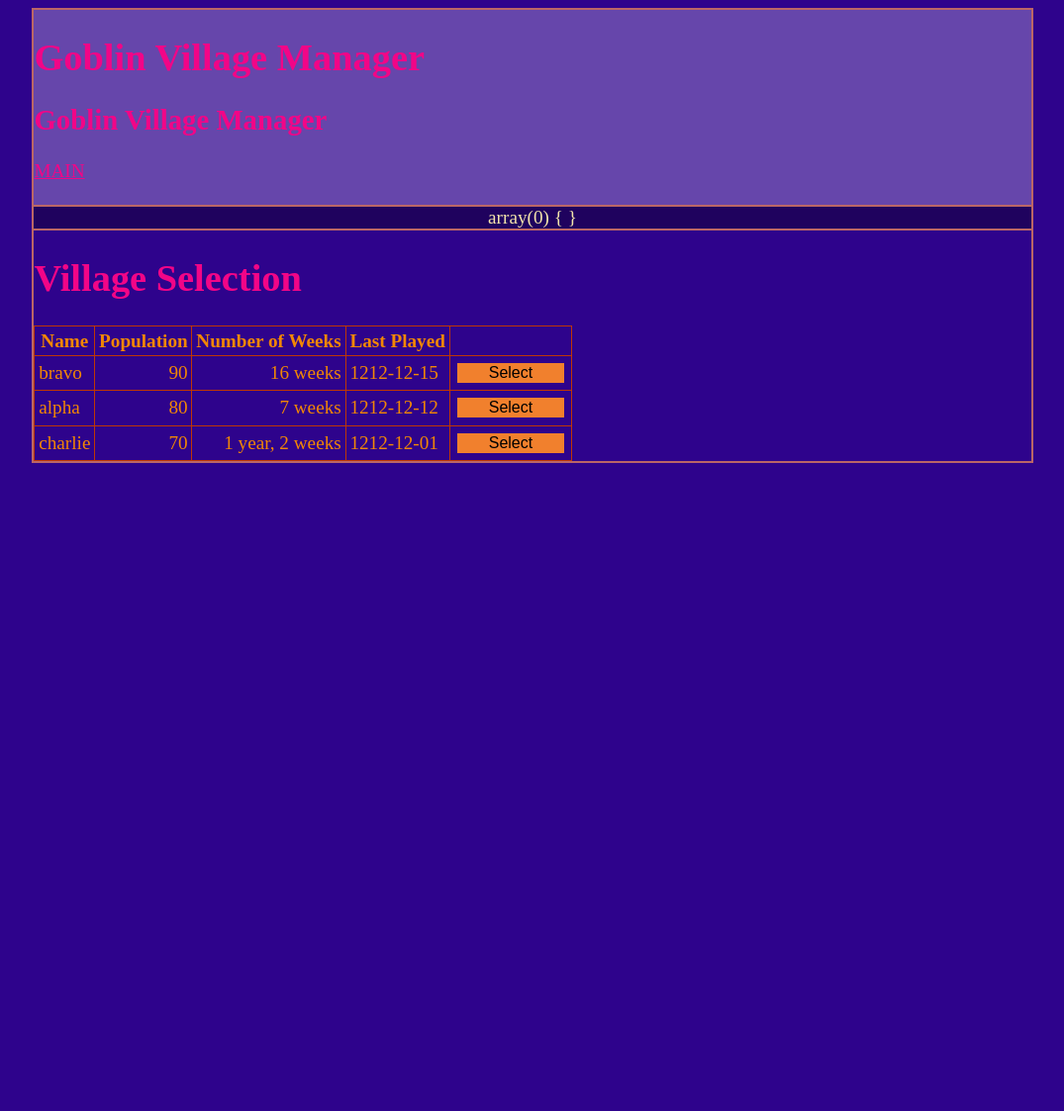
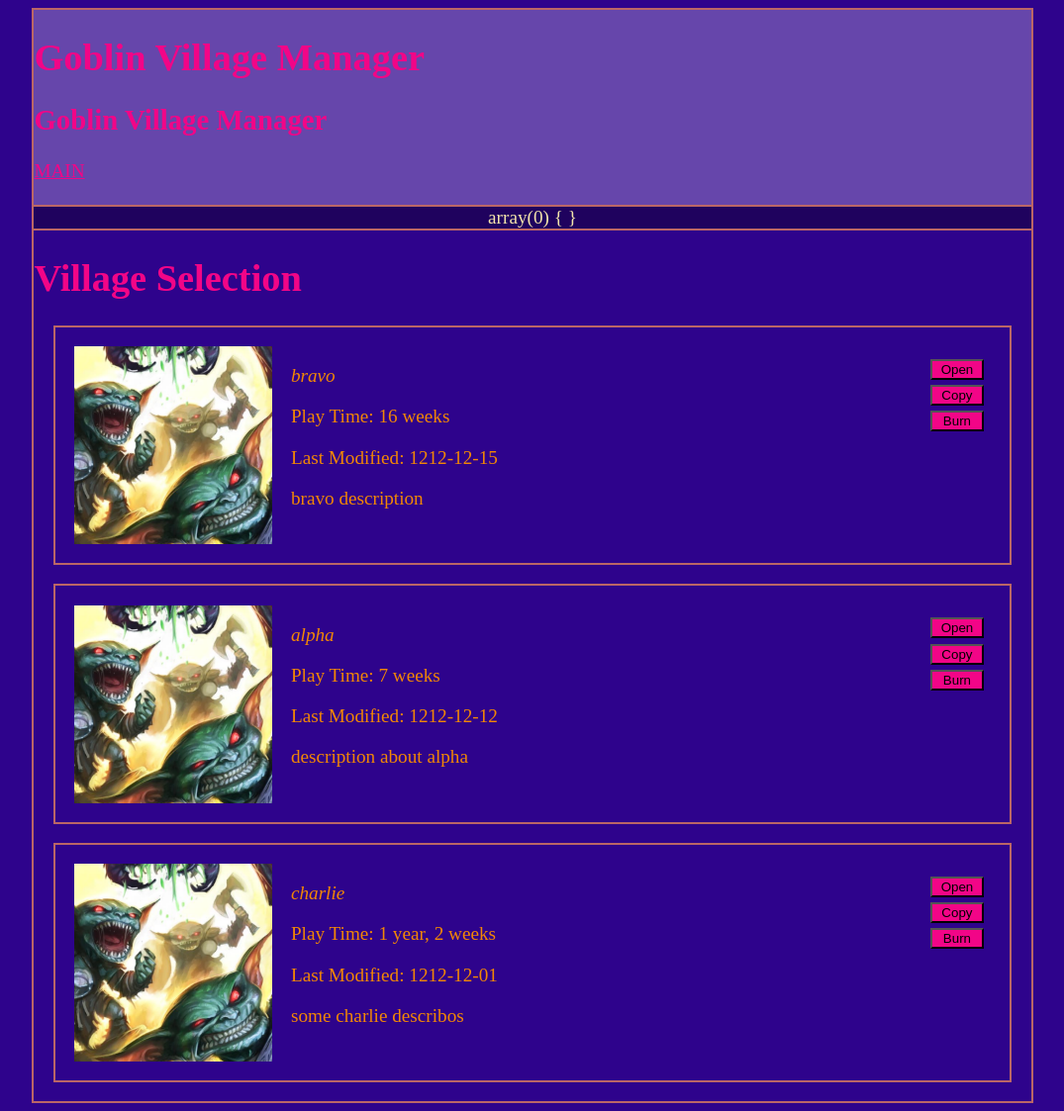
Before and after one commit to bg2slc/goblin_village, a PHP site: page / in a window 1280 px wide. Shown: the whole page at 99% size, without its empty margins (102-1177 px from the left). Before the commit the page ends 468 px from the top, so only its background shows below. Run offline with PHP 8.4, Linux system fonts and the light colour scheme; data comes from the database, SQL or seed files in the repository.

Commit message:
improving villageSelection form, still deciding on the mysql query format

```diff
--- a/index.php
+++ b/index.php
@@ -20,15 +20,15 @@ function writeSelectVillageDropButton($vName, $vId) {
                 <div class=\"dropdown-content\">
                 <input type=\"hidden\" name=\"openVillId\" value=\"$vId\">
                     ";
-    displayButton('f_Village', "Open", $vName);
-    displayButton('f_Village_Copy', "Copy", $vName);
-    displayButton('f_Village_Burn', "Burn", $vName);
             echo "
                 </div>
             </form>
             </div>";
 }
 
+/** Writes banner div. First parameter is message to write, second is whether
+ * it is an error. If no parameters are passed, dumps the POST data.
+ */
 function writeBannerMessage($Text = "", $isError = 0)  {
     if ($Text=="") {
         echo "
@@ -50,7 +50,7 @@ function writeBannerMessage($Text = "", $isError = 0)  {
 }
 
 /**     --[[FORMS]]--**/
-function selectVillageForm($mysql)    {
+/*function selectVillageForm($mysql)    {
     //Form presents villages in order of most recently modified by default.
     writePageTitle("Village Selection");
     try {
@@ -62,10 +62,13 @@ function selectVillageForm($mysql)    {
         $result = $stmt->execute();
         echo "
         <table>
-            <tr><th>Name</th><th>Population</th><th>Number of Weeks</th><th>Last Played</th></tr>";
+            <tr><th>Name</th><th>Population</th><th>Number of Weeks</th>
+                <th>Last Played</th></tr>";
         while ($stmt->fetch())  {
             echo "
-            <tr><td>$vName</td><td style=\"text-align:right\">$vPop</td><td style=\"text-align:right\">" . yearsAndWeeks($vAge) . "</td><td>$vMod</td><td>";
+            <tr><td>$vName</td><td style=\"text-align:right\">$vPop</td><td
+                style=\"text-align:right\">" . yearsAndWeeks($vAge) . "</td>
+                <td>$vMod</td><td>";
             writeSelectVillageDropButton($vName, $vId);
             echo "
             </td></tr>";
@@ -76,8 +79,51 @@ function selectVillageForm($mysql)    {
     catch(Exception $e)  {
         echo "<p><em>ERROR: " . $e->getMessage() . "</em></p>\n";
     }
+} */
+function selectVillageForm($mysql)    {
+    //Form presents villages in order of most recently modified by default.
+    writePageTitle("Village Selection");
+    try {
+        $stmt = $mysql->prepare("
+            SELECT villId, villName, villDesc, villPop, villAge,
+                villLastModified, terrainId
+            FROM Villages
+            ORDER BY villLastModified DESC");
+        $stmt->bind_result($vId, $vName, $vDesc, $vPop, $vAge, $vMod,
+            $vTerrain);
+        $result = $stmt->execute();
+        //Begin writing display for each village
+        while ($stmt->fetch())  {
+            echo "
+            <form action=? method=\"post\">
+            <div class=\"villageSelection\">
+            <input type=\"hidden\" name=\"villId\" value=\"$vId\" \>
+                <img src=\"images/thumb_fight.png\" height=\"200\" " .
+                    "width=\"200\" \>
+                <div class=\"villageSelectionBlurb\">
+                    <p><em>$vName</em></p>
+                    <p>Play Time: " . yearsAndWeeks($vAge) . "</p>
+                    <p>Last Modified: $vMod</p>
+                    <p>$vDesc</p>
+                </div>
+                <div class=\"villageSelectionButtons\">";
+            displayButton('f_Village', "Open", $vName);
+            displayButton('f_Village_Copy', "Copy", $vName);
+            displayButton('f_Village_Burn', "Burn", $vName);
+            echo "
+                </div>
+            </div>
+            </form>";
+        }
+    }
+    catch(Exception $e)  {
+        echo "<p><em>ERROR: " . $e->getMessage() . "</em></p>\n";
+    }
 }
 
+function selectVillageBurnForm()    {
+
+}
 
 function villageOverviewForm()  {
 
@@ -148,6 +194,9 @@ else    {
     if(isset($_POST['f_Village_Copy'])) {
         selectVillageForm($mysqlObj); //Main
     }
+    if(isset($_POST['f_Village_Burn'])) {
+        selectVillageBurnForm($mysqlObj);
+    }
     else    {
         selectVillageForm($mysqlObj); //Main
     }
--- a/lib.php
+++ b/lib.php
@@ -54,10 +54,10 @@ function displayButton($Name, $Text="Button", $Value="")
 {
     //echo "<div>";
     if ($Value=="")
-        echo "<button type=Submit name=\"$Name\">$Text</button>";
+        echo "<button class=\"dis\" type=Submit name=\"$Name\">$Text</button>";
     else
-        echo "<button type=Submit name=\"$Name\" value=\"$Value\">$Text" .
-        "</button>";
+        echo "<button class=\"dis\" type=Submit name=\"$Name\" " .
+            "value=\"$Value\">$Text" . "</button>";
     //echo "</div>";
 }
 
--- a/style.css
+++ b/style.css
@@ -35,6 +35,10 @@ button  {
     background-color: #f20587;
 }
 
+button.dis  {
+    width: 100%;
+}
+
 table, th, td   {
     border: 1px solid #bf3604;
     border-collapse: collapse;
@@ -60,6 +64,8 @@ div.mainHeader  {
     padding-bottom: 0.2em;
 }
 
+
+
 div.mainBody    {
     border: 2px solid #bb6666;
     border-top-width: 0px;
@@ -72,6 +78,29 @@ div.bordered   {
 
 div.control    {
     padding: 0.4em;
+}
+
+div.villageSelection    {
+    border: 2px solid #bb6666;
+    padding: 1em;
+    margin: 1em;
+
+    display: flex;
+    flex-direction: row;
+    justify-content: space-between;
+}
+
+div.villageSelectionBlurb {
+    /*text-align: right;*/
+    width: 100%;
+    margin-left: 1em;
+    margin-right: 1em;
+}
+
+div.villageSelectionButtons {
+    width: 80px;
+    padding: 5px;
+    margin: 5px;
 }
 
 div.bannerMessage   {
```
Also changed, not shown: doc/gobvillage_scratchpad.sql (+10 -3 lines), images/thumb_fight.png (added), 2 other files.
